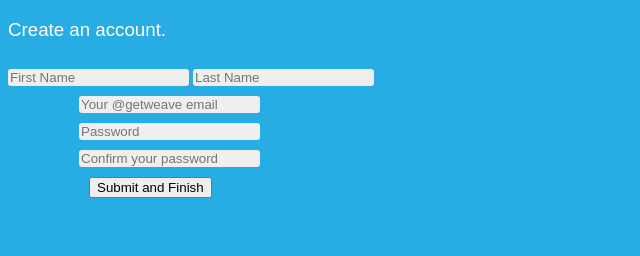
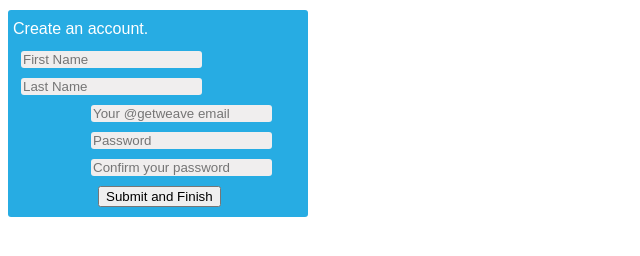
Before and after one commit to jimmylewis1/Kirk, a plain HTML site: page register.html in a window 1280 px wide. Shown: the whole page, without its empty margins (0-640 px from the left). Drawn offline with Linux system fonts and the light colour scheme.

Commit message:
styling to register and login pages

```diff
--- a/login.css
+++ b/login.css
@@ -1,11 +1,19 @@
-body {
+.background {
     background-color: #27ace3;
+    border-radius: 3px;
+    max-height: 400px;
+    max-width: 150px;
 }
 
-h3 {
+.title {
+    margin: 10px 0px 3px 5px;
+}
+
+h4 {
     color: #fff;
     font-family: sans-serif;
     font-weight: 300;
+    padding-top: 10px;
 }
 
 input {
@@ -13,11 +21,11 @@ input {
     border: none;
     border-radius: 3px;
     margin-top: 10px;
+    margin-left: 11px;
 }
 
 button {
-    margin-top: 10px;
-    margin-left: 81px;
+    margin: 10px 0px 10px 11px;
 }
 
 .center {
--- a/register.css
+++ b/register.css
@@ -1,25 +1,33 @@
-body {
+.background {
     background-color: #27ace3;
+    border-radius: 3px;
+    max-height: 400px;
+    max-width: 300px;
 }
 
-h3 {
+.title {
+    margin: 10px 0px 3px 5px;
+}
+
+h4 {
     color: #fff;
     font-family: sans-serif;
     font-weight: 300;
+    padding-top: 10px
 }
 
 input {
     border: none;
     border-radius: 3px;
+    background-color: #f0eeee;
     margin-top: 10px;
-    background-color: #f0eeee;
+    margin-left: 13px;
+}
+
+.center {
+    margin-left: 83px;
 }
 
 button {
-    margin-top: 10px;
-    margin-left: 81px;
+    margin: 10px 0px 10px 90px;
 }
-
-.center {
-    margin-left: 71px;
-}
--- a/register.html
+++ b/register.html
@@ -10,10 +10,8 @@
 
 <body>
 
-</body>
-
-<span class="background">
-<h3>Create an account.</h3>
+<div class="background">
+<h4 class="title">Create an account.</h4>
 
 <form action="/" id="register">
 
@@ -30,6 +28,8 @@
 </form>
 
 <button type="button">Submit and Finish</button>
-</span>
+</div>
+
+</body>
 
 </html>
```
Also changed, not shown: login.html (+3 -2 lines).
